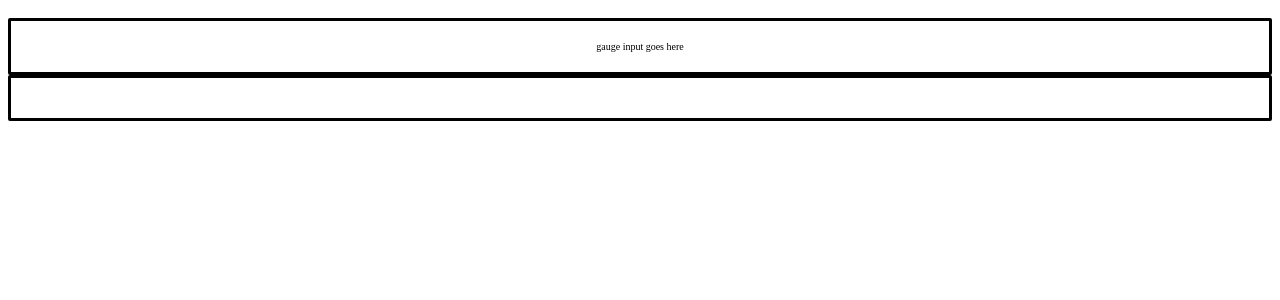
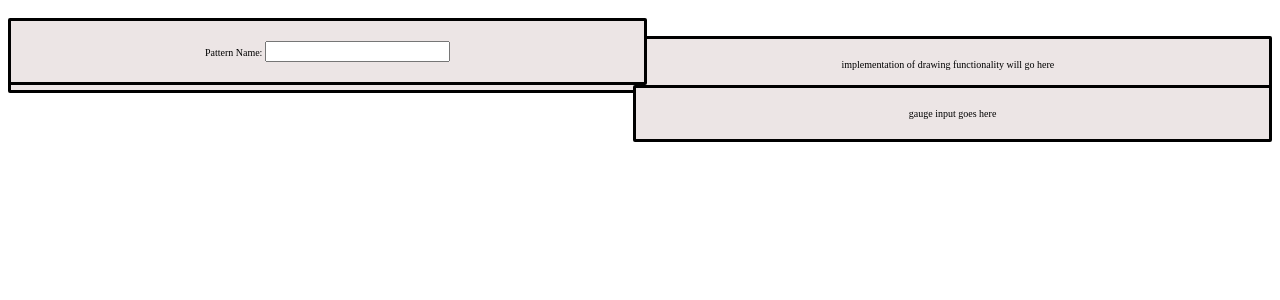
Before and after one commit to mkoger24/cs200finalproject, a Flask app: page / in a window 1280 px wide. Shown: the part 98-398 px from the top of the page. Run offline with Flask 2, Linux system fonts and the light colour scheme.

Commit message:
moving sections around

```diff
--- a/css/site-style.css
+++ b/css/site-style.css
@@ -7,7 +7,7 @@
 }
 
 .section{
-    background-color: #ffffff;
+    background-color: #ece5e5;
     padding: 20px;
     font-size: 10px;
     text-align: center;
@@ -15,4 +15,32 @@
     border: #000000;
     border-radius: 2px;
     border-style: solid;
+    float: center;
 }
+
+.section-left{
+    background-color: #ece5e5;
+    padding: 20px;
+    font-size: 10px;
+    text-align: center;
+    color:rgb(0, 0, 0);
+    border: #000000;
+    border-radius: 2px;
+    border-style: solid;
+    width: 46.9%;
+    float: left;
+}
+
+
+.section-right{
+    background-color: #ece5e5;
+    padding: 20px;
+    font-size: 10px;
+    text-align: center;
+    color:rgb(0, 0, 0);
+    border: #000000;
+    border-radius: 2px;
+    border-style: solid;
+    width: 46.9%;
+    float: right;
+}
--- a/templates/home.html
+++ b/templates/home.html
@@ -21,18 +21,34 @@
 
 
 
-        <div class=section>
+        <div class=section-left>
+            <form action="/input-info.php">
+                <label for="pattern-title">Pattern Name:</label>
+                <input type="text" id="pattern-title" name="pattern-title">
+            </form>
+        </div>
+
+
+
+        <div class=section-right>
                 <!-- to do:
                 - drop-down menus for selecting relevant gauge information
                     - needle size, yarn weight, 20x20 swatch size measaurement -->
             gauge input goes here
         </div>
 
+
+         <!-- this is just a spacer--figure out how to do this more efficiently -->
+         <div> &nbsp; </div>
+
+
+
         <div class=section>
                 <!-- to do:
                 - drawing implementation
                     - draw, erase, undo
                     - save image for processing -->
+            implementation of drawing functionality will go here
         </div>
 
 
```
